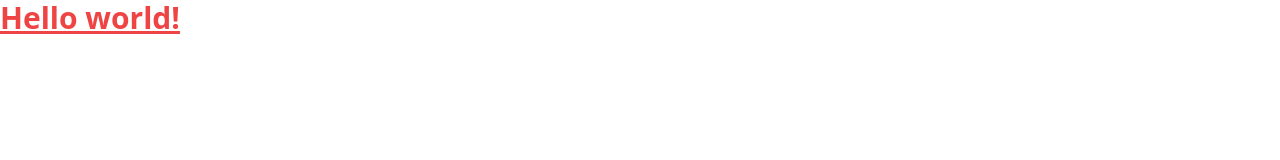
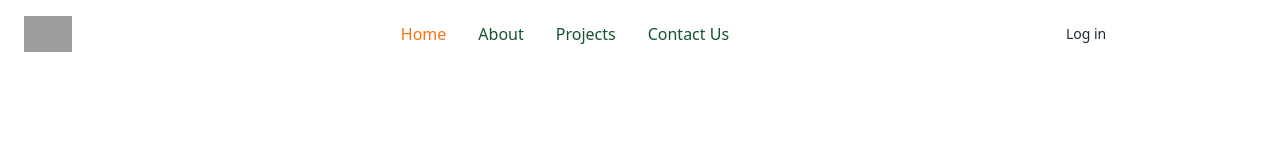
Before and after one commit to Zaiidmo/PeoplePerTasks, a website: page src/index.html in a window 1280 px wide. Drawn offline with Linux system fonts and the light colour scheme; grey boxes are pictures that could not be loaded.

Commit message:
starting the integration

```diff
--- a/src/index.html
+++ b/src/index.html
@@ -3,11 +3,47 @@
 <head>
   <meta charset="UTF-8">
   <meta name="viewport" content="width=device-width, initial-scale=1.0">
-  <link href="/dist/output.css" rel="stylesheet">
+
+  <title>People Per Tasks</title>
+
+  <link href="/src/input.css" rel="stylesheet">
+  <link rel="stylesheet" href="/dist/output.css">
+
 </head>
 <body>
-  <h1 class="text-3xl font-bold underline text-red-500">
-    Hello world!
-  </h1>
+  <header>
+    <nav class="bg-white border-gray-200 px-4 lg:px-6 py-3.5 ">
+        <div class="flex flex-wrap justify-between items-center mx-auto max-w-screen-xl">
+            <a href="index.html" class="flex items-center">
+                <img src="https://flowbite.com/docs/images/logo.svg" class="mr-3 h-6 sm:h-9" alt="PeoplePerTasks Logo" />
+            </a>
+            <div class="flex items-center lg:order-2">
+                <a href="#" class="text-gray-800 dark:text-white hover:bg-gray-50 focus:ring-4 focus:ring-gray-300 font-medium rounded-lg text-sm px-4 lg:px-5 py-2 lg:py-2.5 mr-2 dark:hover:bg-gray-700 focus:outline-none dark:focus:ring-gray-800">Log in</a>
+                <a href="#" class="text-white bg-primary-700 hover:bg-primary-800 focus:ring-4 focus:ring-primary-300 font-medium rounded-lg text-sm px-4 lg:px-5 py-2 lg:py-2.5 mr-2 dark:bg-primary-600 dark:hover:bg-primary-700 focus:outline-none dark:focus:ring-primary-800">Get started</a>
+                <button data-collapse-toggle="mobile-menu-2" type="button" class="inline-flex items-center p-2 ml-1 text-sm text-gray-500 rounded-lg lg:hidden hover:bg-gray-100 focus:outline-none focus:ring-2 focus:ring-gray-200 dark:text-gray-400 dark:hover:bg-gray-700 dark:focus:ring-gray-600" aria-controls="mobile-menu-2" aria-expanded="false">
+                    <span class="sr-only">Open main menu</span>
+                    <svg class="w-6 h-6" fill="currentColor" viewBox="0 0 20 20" xmlns="http://www.w3.org/2000/svg"><path fill-rule="evenodd" d="M3 5a1 1 0 011-1h12a1 1 0 110 2H4a1 1 0 01-1-1zM3 10a1 1 0 011-1h12a1 1 0 110 2H4a1 1 0 01-1-1zM3 15a1 1 0 011-1h12a1 1 0 110 2H4a1 1 0 01-1-1z" clip-rule="evenodd"></path></svg>
+                    <svg class="hidden w-6 h-6" fill="currentColor" viewBox="0 0 20 20" xmlns="http://www.w3.org/2000/svg"><path fill-rule="evenodd" d="M4.293 4.293a1 1 0 011.414 0L10 8.586l4.293-4.293a1 1 0 111.414 1.414L11.414 10l4.293 4.293a1 1 0 01-1.414 1.414L10 11.414l-4.293 4.293a1 1 0 01-1.414-1.414L8.586 10 4.293 5.707a1 1 0 010-1.414z" clip-rule="evenodd"></path></svg>
+                </button>
+            </div>
+            <div class="hidden justify-between items-center w-full lg:flex lg:w-auto lg:order-1" id="mobile-menu-2">
+                <ul class="flex flex-col mt-4 font-medium lg:flex-row lg:space-x-8 lg:mt-0">
+                    <li>
+                        <a href="#" class="block py-2 pr-4 pl-3 text-orange-500 rounded bg-primary-700 lg:bg-transparent lg:text-primary-700 lg:p-0 dark:text-white" aria-current="page">Home</a>
+                    </li>
+                    <li>
+                        <a href="#" class="block py-2 pr-4 pl-3 text-green-900 border-b border-gray-100 hover:bg-orange-600 lg:hover:bg-transparent lg:border-0 lg:hover:text-primary-700 lg:p-0 dark:text-green-600 lg:dark:hover:text-white dark:hover:bg-gray-700 dark:hover:text-white lg:dark:hover:bg-transparent dark:border-gray-700">About</a>
+                    </li>
+                    <li>
+                        <a href="#" class="block py-2 pr-4 pl-3 text-green-900 border-b border-gray-100 hover:bg-green-600 lg:hover:bg-transparent lg:border-0 lg:hover:text-primary-700 lg:p-0 dark:text-green-600 lg:dark:hover:text-white dark:hover:bg-gray-700 dark:hover:text-white lg:dark:hover:bg-transparent dark:border-gray-700">Projects</a>
+                    </li>
+                    <li>
+                        <a href="#" class="block py-2 pr-4 pl-3 text-green-900 border-b border-gray-100 hover:bg-green-600 lg:hover:bg-transparent lg:border-0 lg:hover:text-primary-700 lg:p-0 dark:text-green-600 lg:dark:hover:text-white dark:hover:bg-gray-700 dark:hover:text-white lg:dark:hover:bg-transparent dark:border-gray-700">Contact Us</a>
+                    </li>
+                </ul>
+            </div>
+        </div>
+    </nav>
+</header>
 </body>
 </html>
```
Also changed, not shown: dist/output.css.
